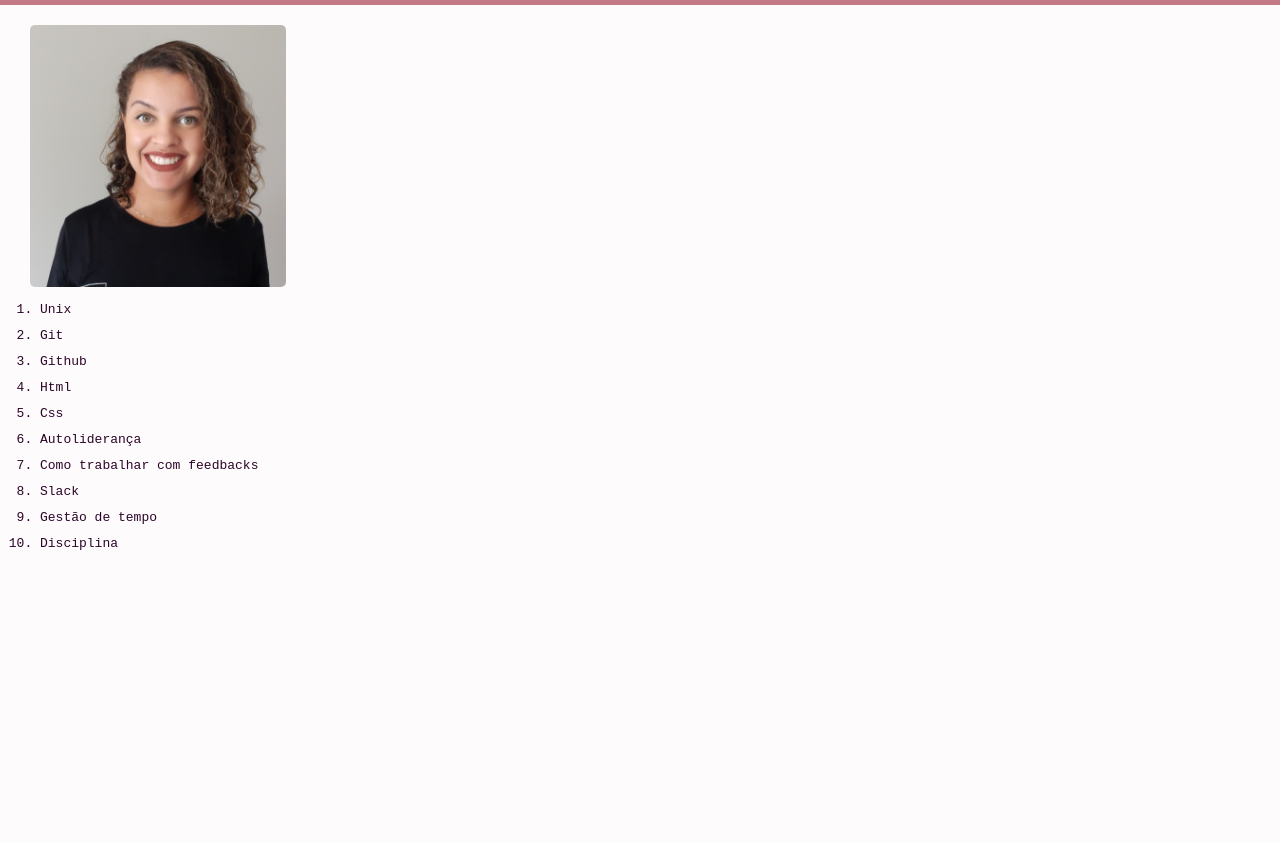
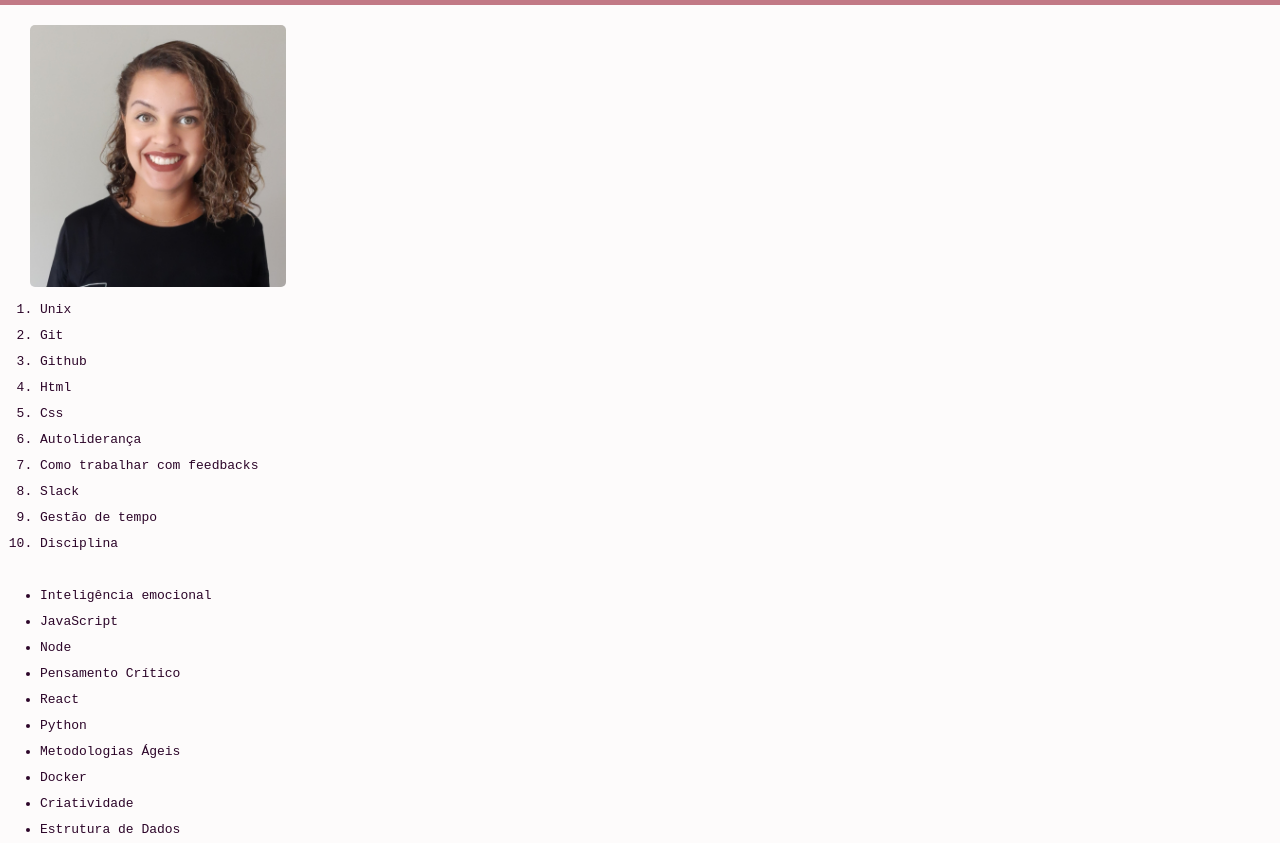
Before and after one commit to AlineSoliman/Projeto-Lessons-Lerned---Trybe, a plain HTML site: page index.html in a window 1280 px wide. Shown: the part 85-928 px from the top of the page. Before the commit the page ends 800 px from the top, so only its background shows below. Drawn offline with Linux system fonts and the light colour scheme.

Commit message:
inclui requisito 5

```diff
--- a/index.html
+++ b/index.html
@@ -28,5 +28,18 @@
                 <li>Disciplina</li>
             </ol>
             <br>
+            <ul id="licoes_a_aprender">
+                <li>Inteligência emocional</li>
+                <li>JavaScript</li>
+                <li>Node</li>
+                <li>Pensamento Crítico</li>
+                <li>React</li>
+                <li>Python</li>
+                <li>Metodologias Ágeis</li>
+                <li>Docker</li>
+                <li>Criatividade</li>
+                <li>Estrutura de Dados</li>
+            </ul>
+        </section>
     </body>
 </html>
```
